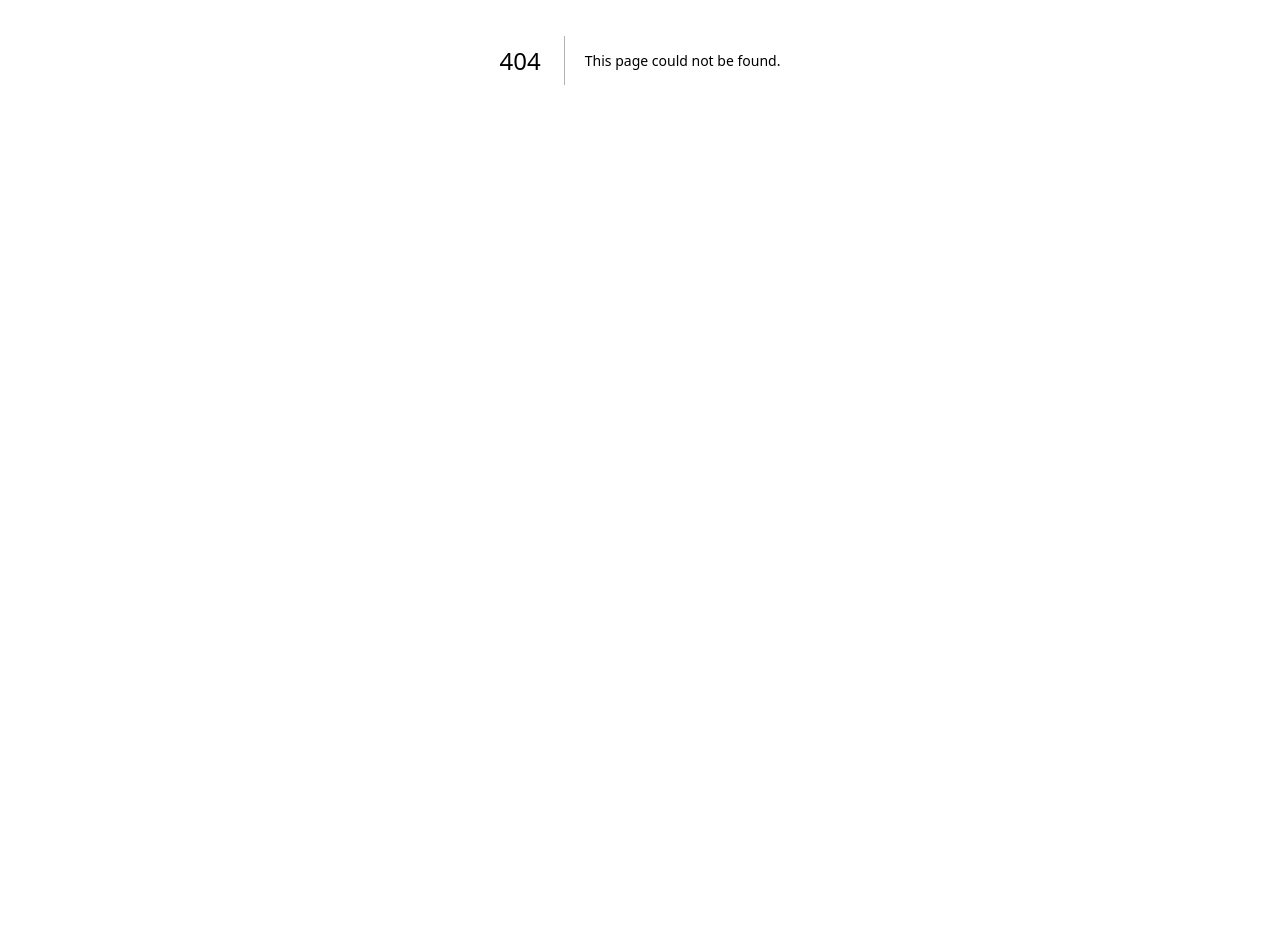
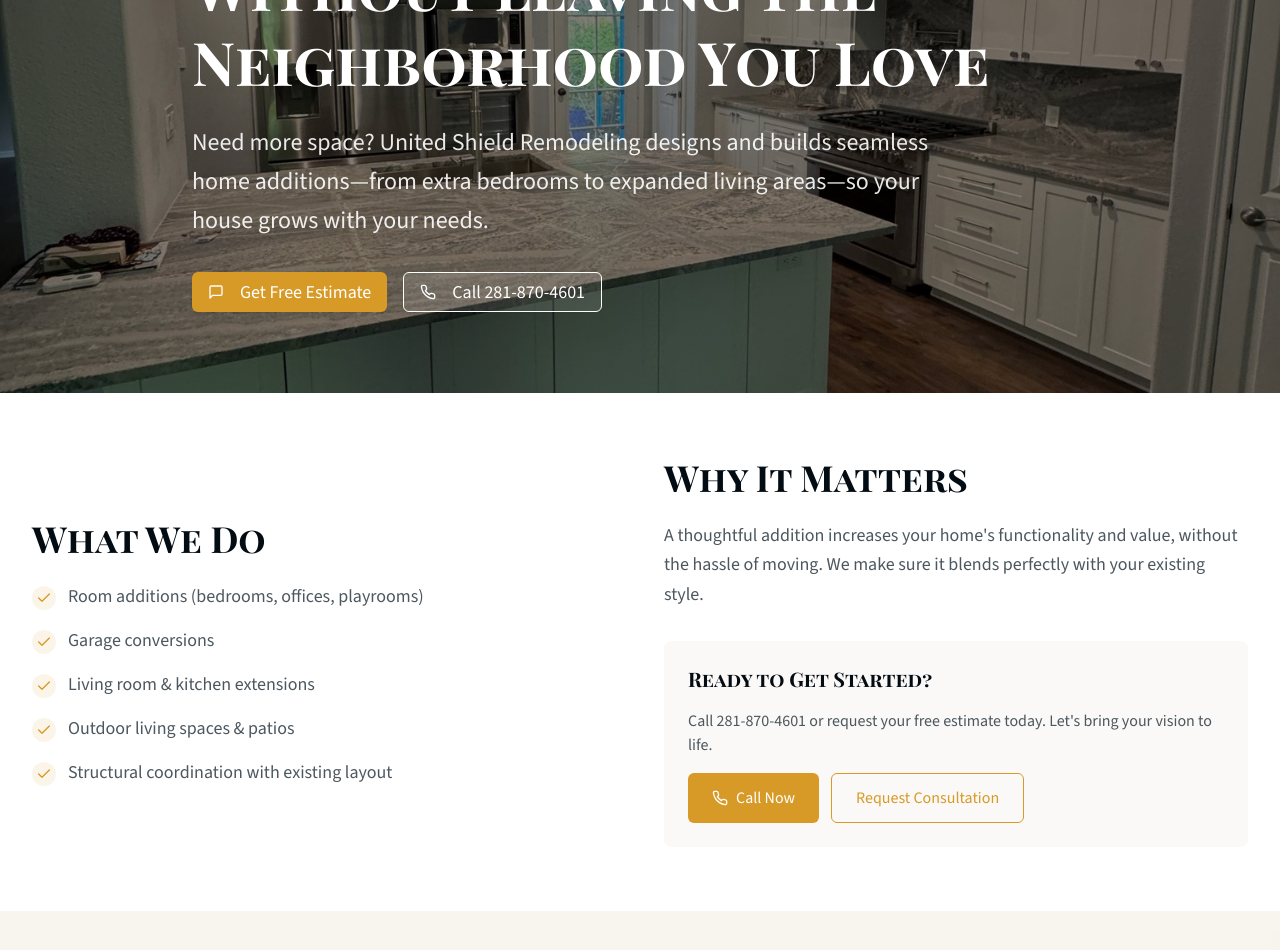
Before and after one commit to UnitedShield/UnitedShieldRemodeling, a Next.js app: page /additions in a window 1280 px wide. Before the commit this address had no page. Shown: the part 340-1290 px from the top of the page. Before the commit the page ends 800 px from the top, so only its background shows below. Built offline with nearby package versions, Linux system fonts and the light colour scheme.

Commit message:
Create page.tsx for additions

```diff
--- /dev/null
+++ b/app/additions/page.tsx
@@ -0,0 +1,64 @@
+import type { Metadata } from "next"
+import Header from "@/components/header"
+import ServiceHero from "@/components/service-hero"
+import ServiceDetails from "@/components/service-details"
+import FAQ from "@/components/faq"
+import CTASection from "@/components/cta-section"
+import Footer from "@/components/footer"
+
+export const metadata: Metadata = {
+  title: "Home Additions | United Shield Remodeling | The Woodlands, Spring, Conroe, Tomball, Montgomery, Magnolia, Willis, Cypress, and North Houston",
+  description:
+    "Expand your home without moving. Room additions, garage conversions & more. Veteran-owned home addition services in The Woodlands, Spring, Conroe, Tomball, Montgomery, Magnolia, Willis, Cypress, and North Houston. Free estimates.",
+}
+
+const additionServices = [
+  "Room additions (bedrooms, offices, playrooms)",
+  "Garage conversions",
+  "Living room & kitchen extensions",
+  "Outdoor living spaces & patios",
+  "Structural coordination with existing layout",
+]
+
+const additionFAQs = [
+  {
+    question: "Do you handle permits for additions?",
+    answer:
+      "Yes, we handle all necessary permits and inspections for your addition project. We ensure everything meets local building codes and regulations, taking the paperwork burden off your shoulders.",
+  },
+  {
+    question: "Can you match my home's current style and finishes?",
+    answer:
+      "We take great care to match existing architectural details, siding, roofing, and interior finishes so your addition looks like it was always part of your home's original design.",
+  },
+  {
+    question: "How long does a typical addition take?",
+    answer:
+      "Addition timelines vary based on size and complexity, typically ranging from 6-12 weeks. We provide a detailed schedule during planning and keep you updated on progress throughout construction.",
+  },
+  {
+    question: "Do you coordinate with designers and architects?",
+    answer:
+      "Yes, we work closely with architects and designers when needed for complex additions. We can also provide design services in-house for simpler projects to streamline the process.",
+  },
+]
+
+export default function AdditionsPage() {
+  return (
+    <main className="min-h-screen">
+      <Header />
+      <ServiceHero
+        title="Expand Your Home Without Leaving the Neighborhood You Love"
+        subtitle="Need more space? United Shield Remodeling designs and builds seamless home additions—from extra bedrooms to expanded living areas—so your house grows with your needs."
+        backgroundImage="images/usrm-banner.jpg?height=600&width=1200"
+      />
+      <ServiceDetails
+        services={additionServices}
+        whyItMatters="A thoughtful addition increases your home's functionality and value, without the hassle of moving. We make sure it blends perfectly with your existing style."
+      />
+      <FAQ faqs={additionFAQs} />
+      <CTASection />
+      <Footer />
+    </main>
+  )
+}
```
